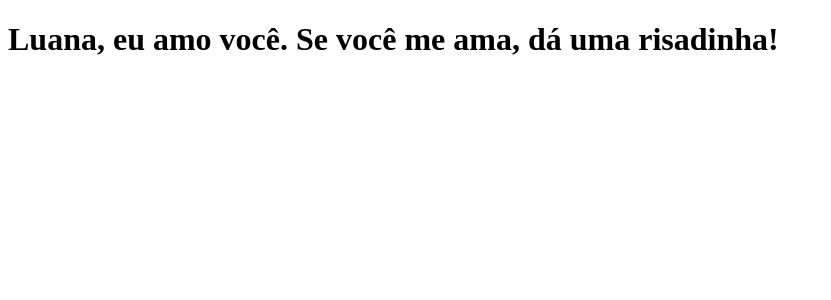
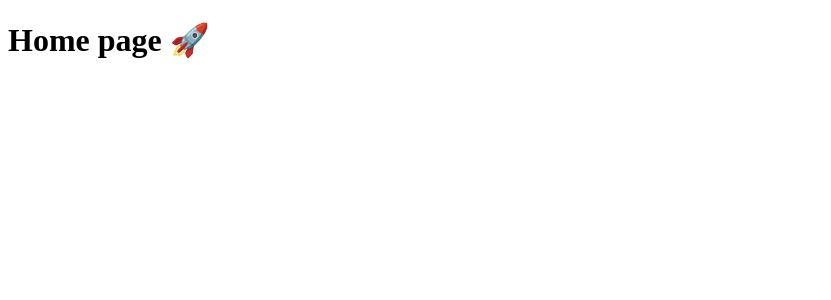
Before and after one commit to oogabrielgodoy/clone-tabnews, a Next.js app: page / in a window 1280 px wide. Shown: the top 300 px of the page, without its empty margins (0-831 px from the left). Built offline with nearby package versions, Linux system fonts and the light colour scheme.

Commit message:
modifica a frase

```diff
--- a/pages/index.js
+++ b/pages/index.js
@@ -1,5 +1,5 @@
 function Home() {
-    return <h1>Luana, eu amo você. Se você me ama, dá uma risadinha!</h1>
+    return <h1>Home page 🚀</h1>
 }
 
 export default Home;
```
